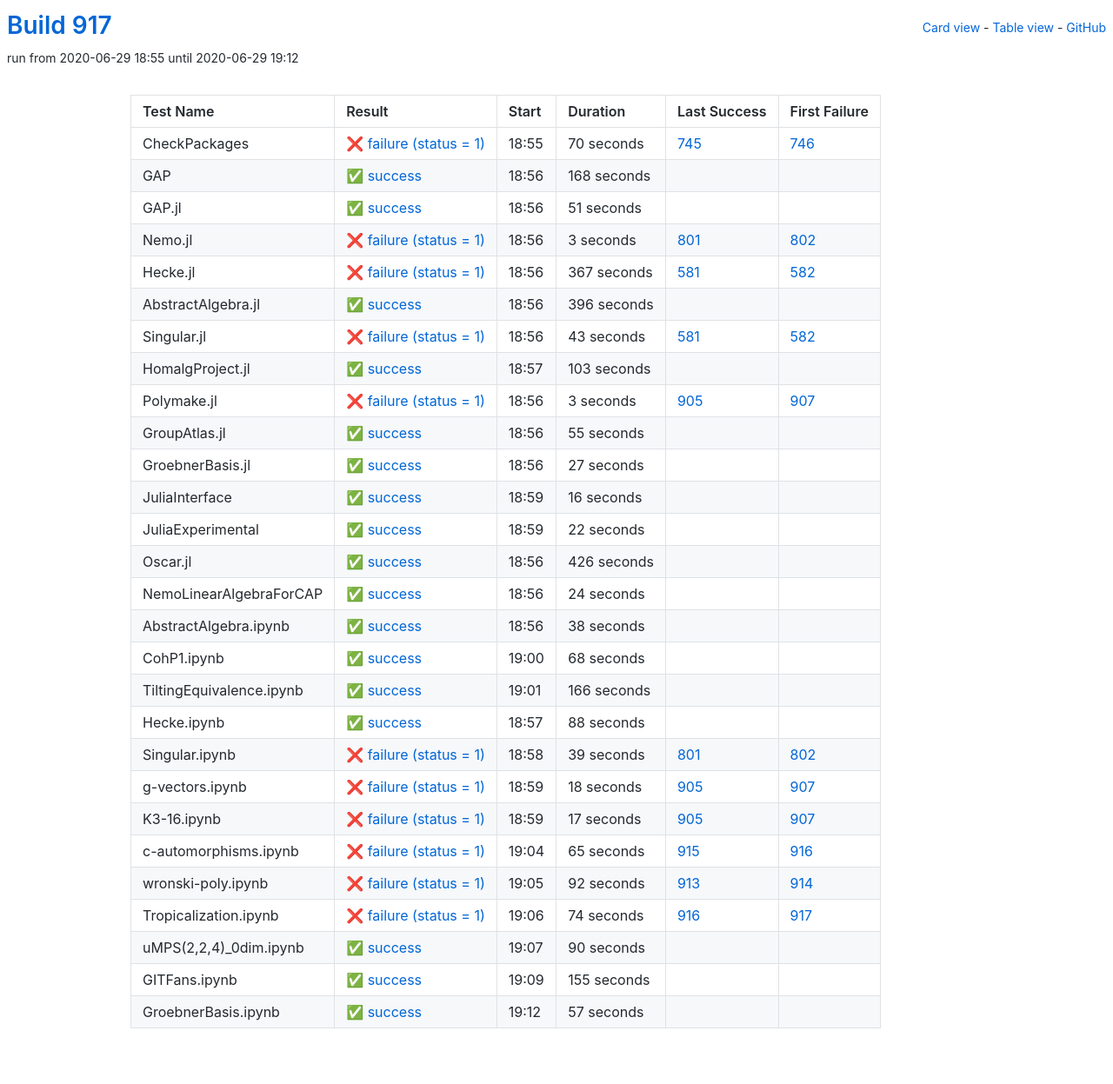
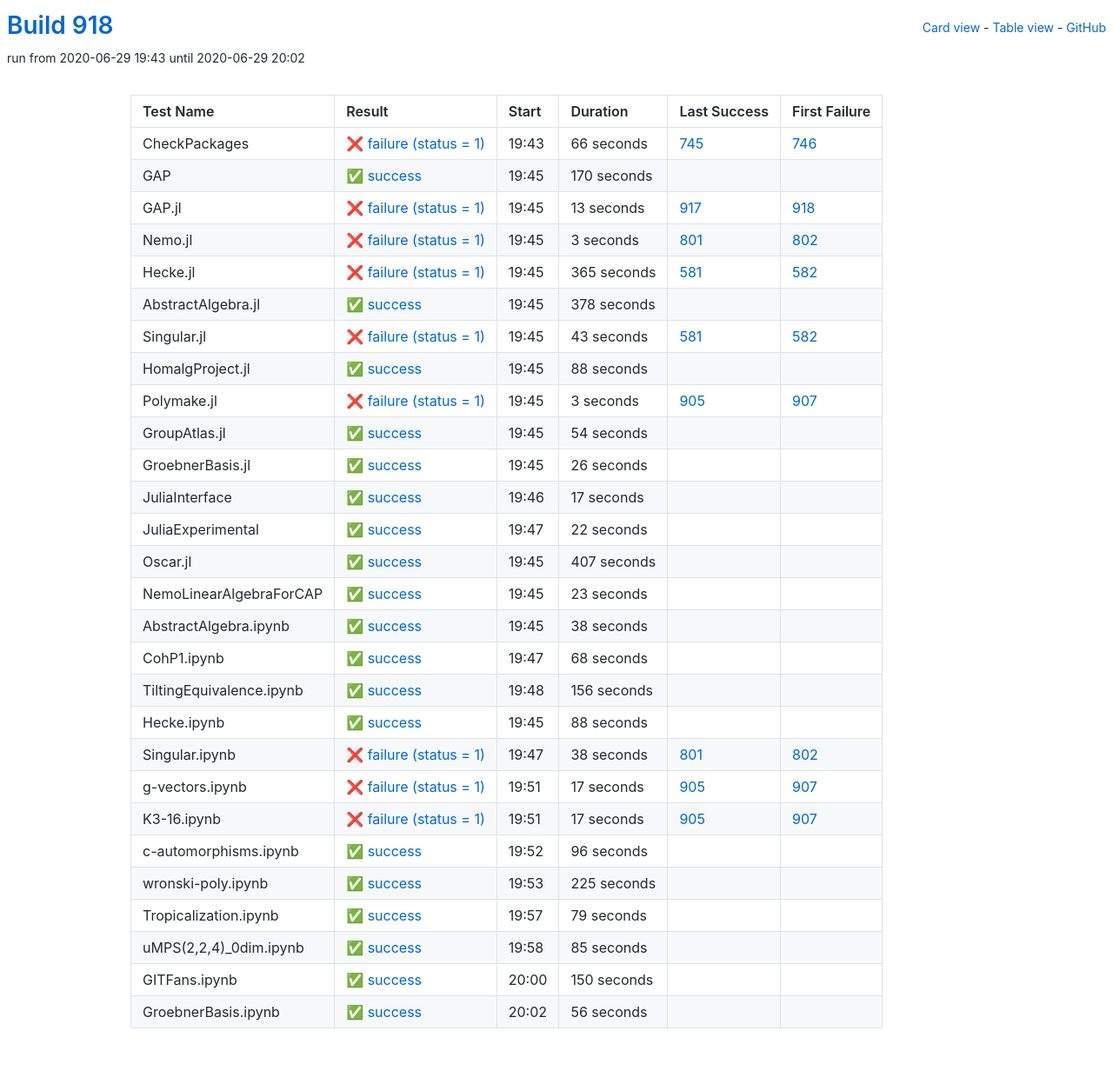
Before and after one commit to oscar-system/oscar-ci-status-1.4, a Jekyll site: the page built from table.html, in a window 1280 px wide. Shown: the whole page at 87% size. Built offline with Jekyll 4.4.1, drawn with Linux system fonts in a browser that asks for light colours.

Commit message:
Build #918

```diff
--- a/_data/ci.yml
+++ b/_data/ci.yml
@@ -1,6 +1,6 @@
 ---
-build: 917
-build_url: https://oscarci.mathematik.uni-kl.de/job/oscar-julia-1.4/917/
+build: 918
+build_url: https://oscarci.mathematik.uni-kl.de/job/oscar-julia-1.4/918/
 job: oscar-julia-1.4
 organization: oscar-system
 repo: oscar-ci-status-1.4
@@ -8,44 +8,44 @@ repourl: https://github.com/oscar-system/oscar-ci-status-1.4
 tests:
 - name: CheckPackages
   id: checkpackages
-  log: https://oscarci.mathematik.uni-kl.de/job/oscar-julia-1.4/917/artifact/logs/build-917/CheckPackages.log
-  start: 2020-06-29 18:55
+  log: https://oscarci.mathematik.uni-kl.de/job/oscar-julia-1.4/918/artifact/logs/build-918/CheckPackages.log
+  start: 2020-06-29 19:43
   success: false
   exitcode: 1
   status: failure
-  duration: 70
+  duration: 66
   last_success: 745
   last_success_url: https://oscarci.mathematik.uni-kl.de/job/oscar-julia-1.4/745/
   first_failure: 746
   first_failure_url: https://oscarci.mathematik.uni-kl.de/job/oscar-julia-1.4/746/
 - name: GAP
   id: gap
-  log: https://oscarci.mathematik.uni-kl.de/job/oscar-julia-1.4/917/artifact/logs/build-917/GAP.log
-  start: 2020-06-29 18:56
+  log: https://oscarci.mathematik.uni-kl.de/job/oscar-julia-1.4/918/artifact/logs/build-918/GAP.log
+  start: 2020-06-29 19:45
   success: true
   exitcode: 0
   status: success
-  duration: 168
+  duration: 170
   last_success: false
   last_success_url:
   first_failure: false
   first_failure_url:
 - name: GAP.jl
   id: gap-jl
-  log: https://oscarci.mathematik.uni-kl.de/job/oscar-julia-1.4/917/artifact/logs/build-917/GAP.jl.log
-  start: 2020-06-29 18:56
-  success: true
-  exitcode: 0
-  status: success
-  duration: 51
-  last_success: false
-  last_success_url:
-  first_failure: false
-  first_failure_url:
+  log: https://oscarci.mathematik.uni-kl.de/job/oscar-julia-1.4/918/artifact/logs/build-918/GAP.jl.log
+  start: 2020-06-29 19:45
+  success: false
+  exitcode: 1
+  status: failure
+  duration: 13
+  last_success: 917
+  last_success_url: https://oscarci.mathematik.uni-kl.de/job/oscar-julia-1.4/917/
+  first_failure: 918
+  first_failure_url: https://oscarci.mathematik.uni-kl.de/job/oscar-julia-1.4/918/
 - name: Nemo.jl
   id: nemo-jl
-  log: https://oscarci.mathematik.uni-kl.de/job/oscar-julia-1.4/917/artifact/logs/build-917/Nemo.jl.log
-  start: 2020-06-29 18:56
+  log: https://oscarci.mathematik.uni-kl.de/job/oscar-julia-1.4/918/artifact/logs/build-918/Nemo.jl.log
+  start: 2020-06-29 19:45
   success: false
   exitcode: 1
   status: failure
@@ -56,32 +56,32 @@ tests:
   first_failure_url: https://oscarci.mathematik.uni-kl.de/job/oscar-julia-1.4/802/
 - name: Hecke.jl
   id: hecke-jl
-  log: https://oscarci.mathematik.uni-kl.de/job/oscar-julia-1.4/917/artifact/logs/build-917/Hecke.jl.log
-  start: 2020-06-29 18:56
+  log: https://oscarci.mathematik.uni-kl.de/job/oscar-julia-1.4/918/artifact/logs/build-918/Hecke.jl.log
+  start: 2020-06-29 19:45
   success: false
   exitcode: 1
   status: failure
-  duration: 367
+  duration: 365
   last_success: 581
   last_success_url: https://oscarci.mathematik.uni-kl.de/job/oscar-julia-1.4/581/
   first_failure: 582
   first_failure_url: https://oscarci.mathematik.uni-kl.de/job/oscar-julia-1.4/582/
 - name: AbstractAlgebra.jl
   id: abstractalgebra-jl
-  log: https://oscarci.mathematik.uni-kl.de/job/oscar-julia-1.4/917/artifact/logs/build-917/AbstractAlgebra.jl.log
-  start: 2020-06-29 18:56
+  log: https://oscarci.mathematik.uni-kl.de/job/oscar-julia-1.4/918/artifact/logs/build-918/AbstractAlgebra.jl.log
+  start: 2020-06-29 19:45
   success: true
   exitcode: 0
   status: success
-  duration: 396
+  duration: 378
   last_success: false
   last_success_url:
   first_failure: false
   first_failure_url:
 - name: Singular.jl
   id: singular-jl
-  log: https://oscarci.mathematik.uni-kl.de/job/oscar-julia-1.4/917/artifact/logs/build-917/Singular.jl.log
-  start: 2020-06-29 18:56
+  log: https://oscarci.mathematik.uni-kl.de/job/oscar-julia-1.4/918/artifact/logs/build-918/Singular.jl.log
+  start: 2020-06-29 19:45
   success: false
   exitcode: 1
   status: failure
@@ -92,20 +92,20 @@ tests:
   first_failure_url: https://oscarci.mathematik.uni-kl.de/job/oscar-julia-1.4/582/
 - name: HomalgProject.jl
   id: homalgproject-jl
-  log: https://oscarci.mathematik.uni-kl.de/job/oscar-julia-1.4/917/artifact/logs/build-917/HomalgProject.jl.log
-  start: 2020-06-29 18:57
+  log: https://oscarci.mathematik.uni-kl.de/job/oscar-julia-1.4/918/artifact/logs/build-918/HomalgProject.jl.log
+  start: 2020-06-29 19:45
   success: true
   exitcode: 0
   status: success
-  duration: 103
+  duration: 88
   last_success: false
   last_success_url:
   first_failure: false
   first_failure_url:
 - name: Polymake.jl
   id: polymake-jl
-  log: https://oscarci.mathematik.uni-kl.de/job/oscar-julia-1.4/917/artifact/logs/build-917/Polymake.jl.log
-  start: 2020-06-29 18:56
+  log: https://oscarci.mathematik.uni-kl.de/job/oscar-julia-1.4/918/artifact/logs/build-918/Polymake.jl.log
+  start: 2020-06-29 19:45
   success: false
   exitcode: 1
   status: failure
@@ -116,44 +116,44 @@ tests:
   first_failure_url: https://oscarci.mathematik.uni-kl.de/job/oscar-julia-1.4/907/
 - name: GroupAtlas.jl
   id: groupatlas-jl
-  log: https://oscarci.mathematik.uni-kl.de/job/oscar-julia-1.4/917/artifact/logs/build-917/GroupAtlas.jl.log
-  start: 2020-06-29 18:56
+  log: https://oscarci.mathematik.uni-kl.de/job/oscar-julia-1.4/918/artifact/logs/build-918/GroupAtlas.jl.log
+  start: 2020-06-29 19:45
   success: true
   exitcode: 0
   status: success
-  duration: 55
+  duration: 54
   last_success: false
   last_success_url:
   first_failure: false
   first_failure_url:
 - name: GroebnerBasis.jl
   id: groebnerbasis-jl
-  log: https://oscarci.mathematik.uni-kl.de/job/oscar-julia-1.4/917/artifact/logs/build-917/GroebnerBasis.jl.log
-  start: 2020-06-29 18:56
+  log: https://oscarci.mathematik.uni-kl.de/job/oscar-julia-1.4/918/artifact/logs/build-918/GroebnerBasis.jl.log
+  start: 2020-06-29 19:45
   success: true
   exitcode: 0
   status: success
-  duration: 27
+  duration: 26
   last_success: false
   last_success_url:
   first_failure: false
   first_failure_url:
 - name: JuliaInterface
   id: juliainterface
-  log: https://oscarci.mathematik.uni-kl.de/job/oscar-julia-1.4/917/artifact/logs/build-917/JuliaInterface.log
-  start: 2020-06-29 18:59
+  log: https://oscarci.mathematik.uni-kl.de/job/oscar-julia-1.4/918/artifact/logs/build-918/JuliaInterface.log
+  start: 2020-06-29 19:46
   success: true
   exitcode: 0
   status: success
-  duration: 16
+  duration: 17
   last_success: false
   last_success_url:
   first_failure: false
   first_failure_url:
 - name: JuliaExperimental
   id: juliaexperimental
-  log: https://oscarci.mathematik.uni-kl.de/job/oscar-julia-1.4/917/artifact/logs/build-917/JuliaExperimental.log
-  start: 2020-06-29 18:59
+  log: https://oscarci.mathematik.uni-kl.de/job/oscar-julia-1.4/918/artifact/logs/build-918/JuliaExperimental.log
+  start: 2020-06-29 19:47
   success: true
   exitcode: 0
   status: success
@@ -164,32 +164,32 @@ tests:
   first_failure_url:
 - name: Oscar.jl
   id: oscar-jl
-  log: https://oscarci.mathematik.uni-kl.de/job/oscar-julia-1.4/917/artifact/logs/build-917/Oscar.jl.log
-  start: 2020-06-29 18:56
+  log: https://oscarci.mathematik.uni-kl.de/job/oscar-julia-1.4/918/artifact/logs/build-918/Oscar.jl.log
+  start: 2020-06-29 19:45
   success: true
   exitcode: 0
   status: success
-  duration: 426
+  duration: 407
   last_success: false
   last_success_url:
   first_failure: false
   first_failure_url:
 - name: NemoLinearAlgebraForCAP
   id: nemolinearalgebraforcap
-  log: https://oscarci.mathematik.uni-kl.de/job/oscar-julia-1.4/917/artifact/logs/build-917/NemoLinearAlgebraForCAP.log
-  start: 2020-06-29 18:56
+  log: https://oscarci.mathematik.uni-kl.de/job/oscar-julia-1.4/918/artifact/logs/build-918/NemoLinearAlgebraForCAP.log
+  start: 2020-06-29 19:45
   success: true
   exitcode: 0
   status: success
-  duration: 24
+  duration: 23
   last_success: false
   last_success_url:
   first_failure: false
   first_failure_url:
 - name: AbstractAlgebra.ipynb
   id: abstractalgebra-ipynb
-  log: https://oscarci.mathematik.uni-kl.de/job/oscar-julia-1.4/917/artifact/logs/build-917/AbstractAlgebra.ipynb.log
-  start: 2020-06-29 18:56
+  log: https://oscarci.mathematik.uni-kl.de/job/oscar-julia-1.4/918/artifact/logs/build-918/AbstractAlgebra.ipynb.log
+  start: 2020-06-29 19:45
   success: true
   exitcode: 0
   status: success
@@ -200,8 +200,8 @@ tests:
   first_failure_url:
 - name: CohP1.ipynb
   id: cohp1-ipynb
-  log: https://oscarci.mathematik.uni-kl.de/job/oscar-julia-1.4/917/artifact/logs/build-917/CohP1.ipynb.log
-  start: 2020-06-29 19:00
+  log: https://oscarci.mathematik.uni-kl.de/job/oscar-julia-1.4/918/artifact/logs/build-918/CohP1.ipynb.log
+  start: 2020-06-29 19:47
   success: true
   exitcode: 0
   status: success
@@ -212,20 +212,20 @@ tests:
   first_failure_url:
 - name: TiltingEquivalence.ipynb
   id: tiltingequivalence-ipynb
-  log: https://oscarci.mathematik.uni-kl.de/job/oscar-julia-1.4/917/artifact/logs/build-917/TiltingEquivalence.ipynb.log
-  start: 2020-06-29 19:01
+  log: https://oscarci.mathematik.uni-kl.de/job/oscar-julia-1.4/918/artifact/logs/build-918/TiltingEquivalence.ipynb.log
+  start: 2020-06-29 19:48
   success: true
   exitcode: 0
   status: success
-  duration: 166
+  duration: 156
   last_success: false
   last_success_url:
   first_failure: false
   first_failure_url:
 - name: Hecke.ipynb
   id: hecke-ipynb
-  log: https://oscarci.mathematik.uni-kl.de/job/oscar-julia-1.4/917/artifact/logs/build-917/Hecke.ipynb.log
-  start: 2020-06-29 18:57
+  log: https://oscarci.mathematik.uni-kl.de/job/oscar-julia-1.4/918/artifact/logs/build-918/Hecke.ipynb.log
+  start: 2020-06-29 19:45
   success: true
   exitcode: 0
   status: success
@@ -236,32 +236,32 @@ tests:
   first_failure_url:
 - name: Singular.ipynb
   id: singular-ipynb
-  log: https://oscarci.mathematik.uni-kl.de/job/oscar-julia-1.4/917/artifact/logs/build-917/Singular.ipynb.log
-  start: 2020-06-29 18:58
+  log: https://oscarci.mathematik.uni-kl.de/job/oscar-julia-1.4/918/artifact/logs/build-918/Singular.ipynb.log
+  start: 2020-06-29 19:47
   success: false
   exitcode: 1
   status: failure
-  duration: 39
+  duration: 38
   last_success: 801
   last_success_url: https://oscarci.mathematik.uni-kl.de/job/oscar-julia-1.4/801/
   first_failure: 802
   first_failure_url: https://oscarci.mathematik.uni-kl.de/job/oscar-julia-1.4/802/
 - name: g-vectors.ipynb
   id: g-vectors-ipynb
-  log: https://oscarci.mathematik.uni-kl.de/job/oscar-julia-1.4/917/artifact/logs/build-917/g-vectors.ipynb.log
-  start: 2020-06-29 18:59
+  log: https://oscarci.mathematik.uni-kl.de/job/oscar-julia-1.4/918/artifact/logs/build-918/g-vectors.ipynb.log
+  start: 2020-06-29 19:51
   success: false
   exitcode: 1
   status: failure
-  duration: 18
+  duration: 17
   last_success: 905
   last_success_url: https://oscarci.mathematik.uni-kl.de/job/oscar-julia-1.4/905/
   first_failure: 907
   first_failure_url: https://oscarci.mathematik.uni-kl.de/job/oscar-julia-1.4/907/
 - name: K3-16.ipynb
   id: k3-16-ipynb
-  log: https://oscarci.mathematik.uni-kl.de/job/oscar-julia-1.4/917/artifact/logs/build-917/K3-16.ipynb.log
-  start: 2020-06-29 18:59
+  log: https://oscarci.mathematik.uni-kl.de/job/oscar-julia-1.4/918/artifact/logs/build-918/K3-16.ipynb.log
+  start: 2020-06-29 19:51
   success: false
   exitcode: 1
   status: failure
@@ -272,72 +272,72 @@ tests:
   first_failure_url: https://oscarci.mathematik.uni-kl.de/job/oscar-julia-1.4/907/
 - name: c-automorphisms.ipynb
   id: c-automorphisms-ipynb
-  log: https://oscarci.mathematik.uni-kl.de/job/oscar-julia-1.4/917/artifact/logs/build-917/c-automorphisms.ipynb.log
-  start: 2020-06-29 19:04
-  success: false
-  exitcode: 1
-  status: failure
-  duration: 65
-  last_success: 915
-  last_success_url: https://oscarci.mathematik.uni-kl.de/job/oscar-julia-1.4/915/
-  first_failure: 916
-  first_failure_url: https://oscarci.mathematik.uni-kl.de/job/oscar-julia-1.4/916/
-- name: wronski-poly.ipynb
-  id: wronski-poly-ipynb
-  log: https://oscarci.mathematik.uni-kl.de/job/oscar-julia-1.4/917/artifact/logs/build-917/wronski-poly.ipynb.log
-  start: 2020-06-29 19:05
-  success: false
-  exitcode: 1
-  status: failure
-  duration: 92
-  last_success: 913
-  last_success_url: https://oscarci.mathematik.uni-kl.de/job/oscar-julia-1.4/913/
-  first_failure: 914
-  first_failure_url: https://oscarci.mathematik.uni-kl.de/job/oscar-julia-1.4/914/
-- name: Tropicalization.ipynb
-  id: tropicalization-ipynb
-  log: https://oscarci.mathematik.uni-kl.de/job/oscar-julia-1.4/917/artifact/logs/build-917/Tropicalization.ipynb.log
-  start: 2020-06-29 19:06
-  success: false
-  exitcode: 1
-  status: failure
-  duration: 74
-  last_success: 916
-  last_success_url: https://oscarci.mathematik.uni-kl.de/job/oscar-julia-1.4/916/
-  first_failure: 917
-  first_failure_url: https://oscarci.mathematik.uni-kl.de/job/oscar-julia-1.4/917/
-- name: uMPS(2,2,4)_0dim.ipynb
-  id: umps-2-2-4-0dim-ipynb
-  log: https://oscarci.mathematik.uni-kl.de/job/oscar-julia-1.4/917/artifact/logs/build-917/uMPS-2-2-4-_0dim.ipynb.log
-  start: 2020-06-29 19:07
+  log: https://oscarci.mathematik.uni-kl.de/job/oscar-julia-1.4/918/artifact/logs/build-918/c-automorphisms.ipynb.log
+  start: 2020-06-29 19:52
   success: true
   exitcode: 0
   status: success
-  duration: 90
+  duration: 96
+  last_success: false
+  last_success_url:
+  first_failure: false
+  first_failure_url:
+- name: wronski-poly.ipynb
+  id: wronski-poly-ipynb
+  log: https://oscarci.mathematik.uni-kl.de/job/oscar-julia-1.4/918/artifact/logs/build-918/wronski-poly.ipynb.log
+  start: 2020-06-29 19:53
+  success: true
+  exitcode: 0
+  status: success
+  duration: 225
+  last_success: false
+  last_success_url:
+  first_failure: false
+  first_failure_url:
+- name: Tropicalization.ipynb
+  id: tropicalization-ipynb
+  log: https://oscarci.mathematik.uni-kl.de/job/oscar-julia-1.4/918/artifact/logs/build-918/Tropicalization.ipynb.log
+  start: 2020-06-29 19:57
+  success: true
+  exitcode: 0
+  status: success
+  duration: 79
+  last_success: false
+  last_success_url:
+  first_failure: false
+  first_failure_url:
+- name: uMPS(2,2,4)_0dim.ipynb
+  id: umps-2-2-4-0dim-ipynb
+  log: https://oscarci.mathematik.uni-kl.de/job/oscar-julia-1.4/918/artifact/logs/build-918/uMPS-2-2-4-_0dim.ipynb.log
+  start: 2020-06-29 19:58
+  success: true
+  exitcode: 0
+  status: success
+  duration: 85
   last_success: false
   last_success_url:
   first_failure: false
   first_failure_url:
 - name: GITFans.ipynb
   id: gitfans-ipynb
-  log: https://oscarci.mathematik.uni-kl.de/job/oscar-julia-1.4/917/artifact/logs/build-917/GITFans.ipynb.log
-  start: 2020-06-29 19:09
+  log: https://oscarci.mathematik.uni-kl.de/job/oscar-julia-1.4/918/artifact/logs/build-918/GITFans.ipynb.log
+  start: 2020-06-29 20:00
   success: true
   exitcode: 0
   status: success
-  duration: 155
+  duration: 150
   last_success: false
   last_success_url:
   first_failure: false
   first_failure_url:
 - name: GroebnerBasis.ipynb
   id: groebnerbasis-ipynb
-  log: https://oscarci.mathematik.uni-kl.de/job/oscar-julia-1.4/917/artifact/logs/build-917/GroebnerBasis.ipynb.log
-  start: 2020-06-29 19:12
+  log: https://oscarci.mathematik.uni-kl.de/job/oscar-julia-1.4/918/artifact/logs/build-918/GroebnerBasis.ipynb.log
+  start: 2020-06-29 20:02
   success: true
   exitcode: 0
   status: success
-  duration: 57
+  duration: 56
   last_success: false
   last_success_url:
   first_failure: false
```
Also changed, not shown: README.md.
